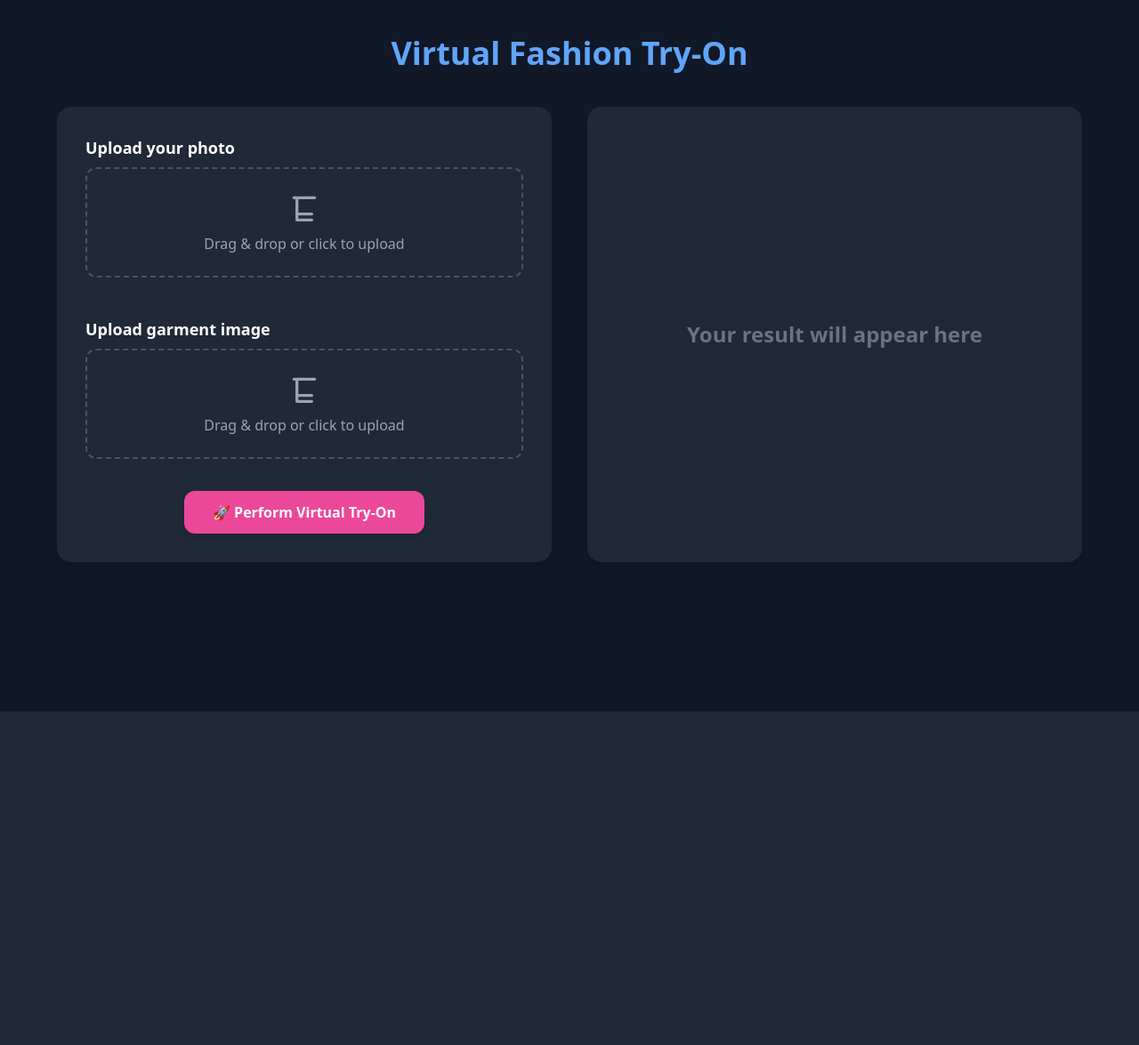
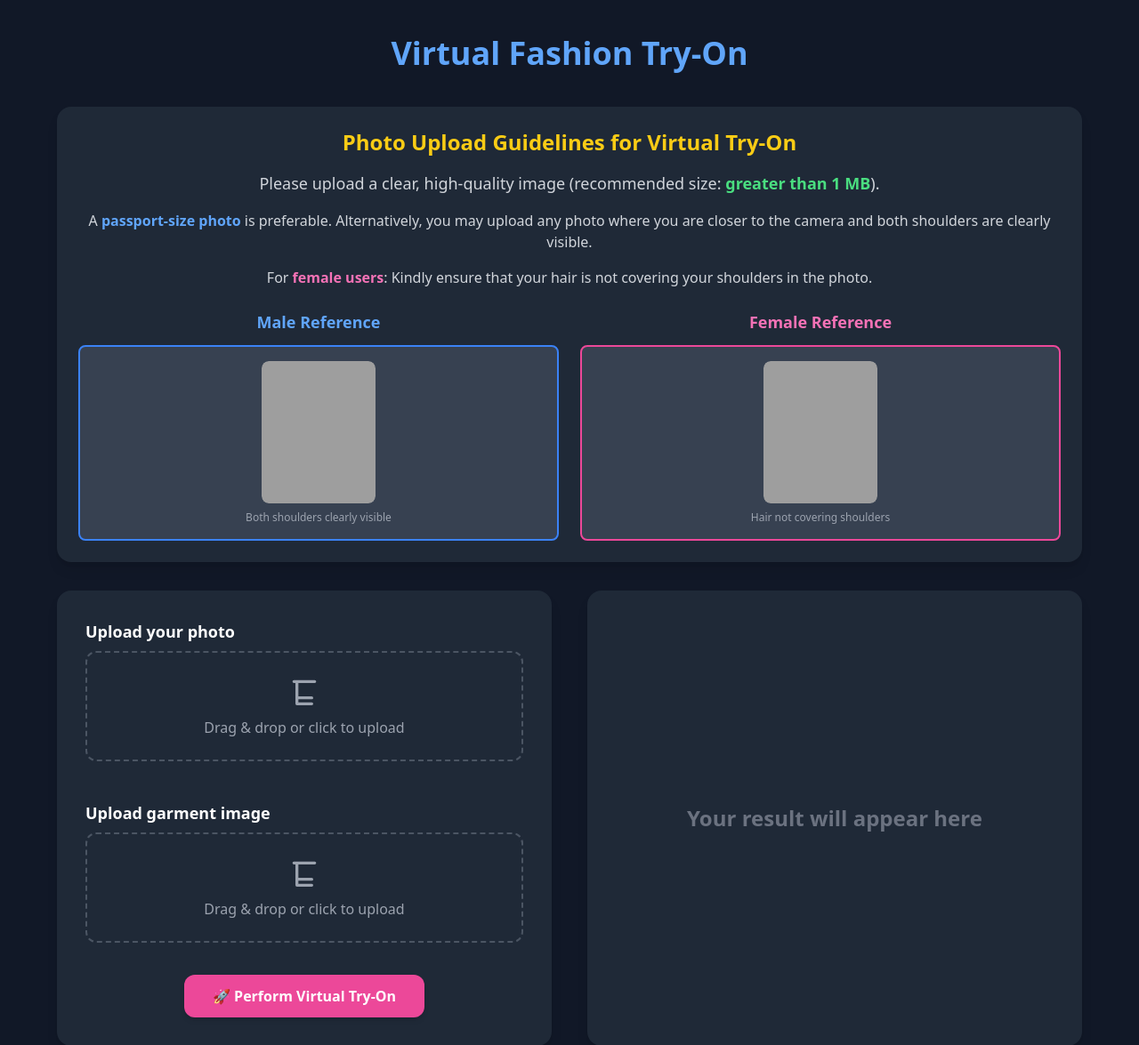
Before and after one commit to ritzsanchala2607/CP-Project, a Flask app: page / in a window 1280 px wide. Shown: the top 1175 px of the page at 89% size. Before the commit the page ends 800 px from the top, so only its background shows below. Run offline with Flask 3, Linux system fonts and the light colour scheme; some libraries are stand-ins or nearby versions; grey boxes are pictures that could not be loaded.

Commit message:
Added Instructions

```diff
--- a/app.py
+++ b/app.py
@@ -113,6 +113,16 @@ def serve_output(filename):
 @app.route('/uploads/<filename>')
 def serve_upload(filename):
     return send_from_directory(UPLOAD_FOLDER, filename)
+
+# Route to serve reference images
+@app.route('/Ref%20img/<filename>')
+def serve_ref_image(filename):
+    return send_from_directory('Ref Img', filename)
+
+# Alternative route for reference images (without URL encoding)
+@app.route('/Ref Img/<filename>')
+def serve_ref_image_alt(filename):
+    return send_from_directory('Ref Img', filename)
 
 def detect_pose_and_get_coordinates(person_path):
     """Extract pose coordinates from person image"""
--- a/templates/index.html
+++ b/templates/index.html
@@ -12,6 +12,51 @@
 <body class="bg-gray-900 text-white min-h-screen flex flex-col items-center py-10">
 
     <h1 class="text-4xl font-bold text-blue-400 mb-10">Virtual Fashion Try-On</h1>
+
+    <!-- Instructions Section -->
+    <div class="w-full max-w-6xl mb-8 bg-gray-800 rounded-2xl p-6 shadow-lg">
+        <h2 class="text-2xl font-bold text-yellow-400 mb-4 text-center">Photo Upload Guidelines for Virtual Try-On</h2>
+
+        <div class="space-y-4 text-gray-300">
+            <p class="text-center text-lg">
+                Please upload a clear, high-quality image (recommended size: <span class="text-green-400 font-semibold">greater than 1 MB</span>).
+            </p>
+
+            <p class="text-center">
+                A <span class="text-blue-400 font-semibold">passport-size photo</span> is preferable. Alternatively, you may upload any photo where you are closer to the camera and both shoulders are clearly visible.
+            </p>
+
+            <p class="text-center">
+                For <span class="text-pink-400 font-semibold">female users</span>: Kindly ensure that your hair is not covering your shoulders in the photo.
+            </p>
+        </div>
+
+        <!-- Reference Images -->
+        <div class="mt-6 grid grid-cols-1 md:grid-cols-2 gap-6">
+            <!-- Male Reference -->
+            <div class="text-center">
+                <h3 class="text-lg font-semibold text-blue-400 mb-3">Male Reference</h3>
+                <div class="bg-gray-700 rounded-lg p-4 border-2 border-blue-500">
+                    <div class="w-32 h-40 mx-auto rounded-lg flex items-center justify-center overflow-hidden">
+                        <img src="/Ref Img/young-male-entrepreneur-making-eye-contact-against-blue-background.jpg" alt="Male Reference" class="object-cover w-full h-full rounded-lg">
+                    </div>
+                    <p class="text-xs text-gray-400 mt-2">Both shoulders clearly visible</p>
+                </div>
+            </div>
+
+            <!-- Female Reference -->
+            <div class="text-center">
+                <h3 class="text-lg font-semibold text-pink-400 mb-3">Female Reference</h3>
+                <div class="bg-gray-700 rounded-lg p-4 border-2 border-pink-500">
+                    <div class="w-32 h-40 mx-auto rounded-lg flex items-center justify-center overflow-hidden">
+                        <img src="/Ref Img/businesswoman-with-glasses-crossed-arms.jpg" alt="Female Reference" class="object-cover w-full h-full rounded-lg">
+                    </div>
+                    <p class="text-xs text-gray-400 mt-2">Hair not covering shoulders</p>
+                </div>
+            </div>
+        </div>
+
+    </div>
 
     <div class="flex flex-col md:flex-row gap-10 w-full max-w-6xl">
 
```
Also changed, not shown: 2 other files.
